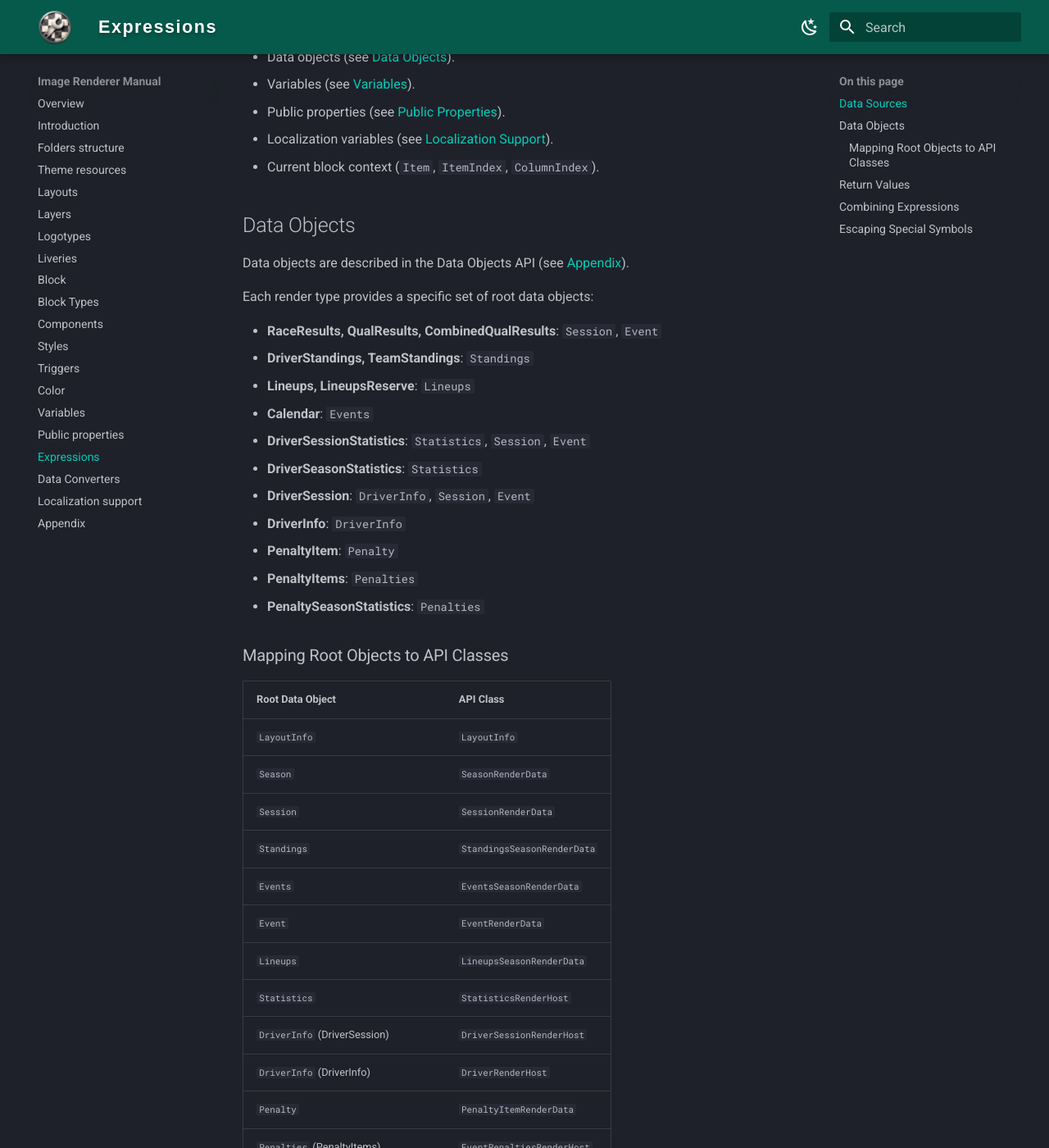
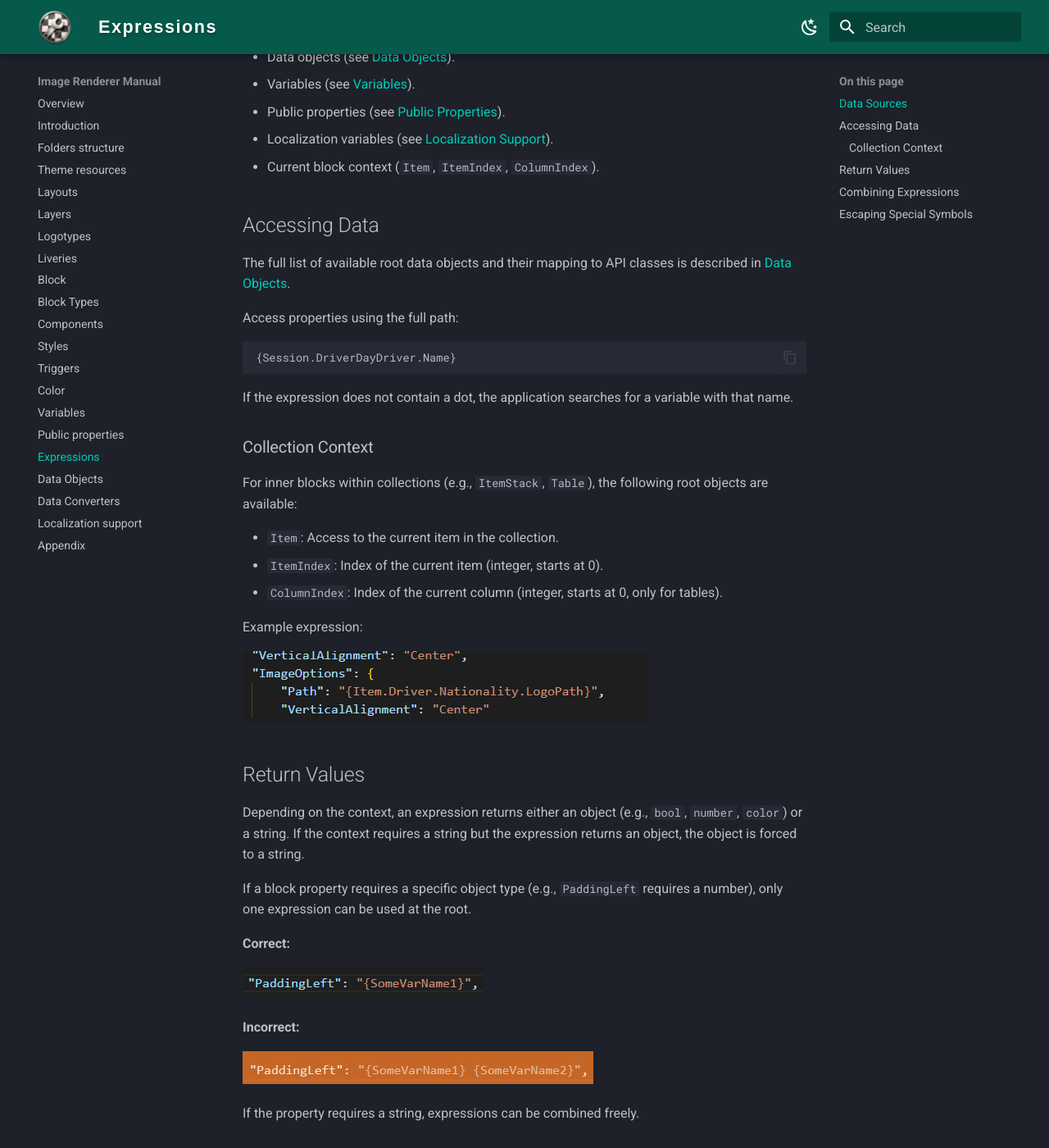
Before and after one commit to vlad-men/RacingLeagueTools_Docs, an MkDocs documentation site: the page built from docs/flex-renderer/manual/expressions.md, in a window 1280 px wide and 1400 px high, scrolled down 487 px. Shown: the whole window at 82% size. Built offline with MkDocs 1.6.1 and Material for MkDocs 9.7.7, drawn with Linux system fonts in a browser that asks for light colours; some of the changed text lies outside the part shown.

```diff
--- a/docs/flex-renderer/manual/expressions.md
+++ b/docs/flex-renderer/manual/expressions.md
@@ -10,51 +10,15 @@ An expression is a string enclosed in curly braces: `"{expression}"`.
 
 Expressions can retrieve data from the following sources:
 
-- Data objects (see [Data Objects](#data-objects)).
+- Data objects (see [Data Objects](data-objects.md)).
 - Variables (see [Variables](variables.md)).
 - Public properties (see [Public Properties](public-properties.md)).
 - Localization variables (see [Localization Support](localization-support.md)).
 - Current block context (`Item`, `ItemIndex`, `ColumnIndex`).
 
-## Data Objects
+## Accessing Data
 
-Data objects are described in the Data Objects API (see [Appendix](appendix.md)).
-
-Each render type provides a specific set of root data objects:
-
-- **RaceResults, QualResults, CombinedQualResults**: `Session`, `Event`
-- **DriverStandings, TeamStandings**: `Standings`
-- **Lineups, LineupsReserve**: `Lineups`
-- **Calendar**: `Events`
-- **DriverSessionStatistics**: `Statistics`, `Session`, `Event`
-- **DriverSeasonStatistics**: `Statistics`
-- **DriverSession**: `DriverInfo`, `Session`, `Event`
-- **DriverInfo**: `DriverInfo`
-- **PenaltyItem**: `Penalty`
-- **PenaltyItems**: `Penalties`
-- **PenaltySeasonStatistics**: `Penalties`
-
-### Mapping Root Objects to API Classes
-
-| Root Data Object | API Class |
-| --- | --- |
-| `LayoutInfo` | `LayoutInfo` |
-| `Season` | `SeasonRenderData` |
-| `Session` | `SessionRenderData` |
-| `Standings` | `StandingsSeasonRenderData` |
-| `Events` | `EventsSeasonRenderData` |
-| `Event` | `EventRenderData` |
-| `Lineups` | `LineupsSeasonRenderData` |
-| `Statistics` | `StatisticsRenderHost` |
-| `DriverInfo` (DriverSession) | `DriverSessionRenderHost` |
-| `DriverInfo` (DriverInfo) | `DriverRenderHost` |
-| `Penalty` | `PenaltyItemRenderData` |
-| `Penalties` (PenaltyItems) | `EventPenaltiesRenderHost` |
-| `Penalties` (PenaltySeasonStatistics) | `SeasonPenaltiesRenderHost` |
-
-The `LayoutInfo` and `Season` data objects are available in all render types.
-
-Some render objects contain `Name` and `LogoPath` properties (which can be null) if the corresponding class inherits from `NamedRenderData`.
+The full list of available root data objects and their mapping to API classes is described in [Data Objects](data-objects.md).
 
 Access properties using the full path:
 
@@ -64,13 +28,13 @@ Access properties using the full path:
 
 If the expression does not contain a dot, the application searches for a variable with that name.
 
+### Collection Context
+
 For inner blocks within collections (e.g., `ItemStack`, `Table`), the following root objects are available:
 
 - `Item`: Access to the current item in the collection.
 - `ItemIndex`: Index of the current item (integer, starts at 0).
 - `ColumnIndex`: Index of the current column (integer, starts at 0, only for tables).
-
-Complex or mismatched types are converted to strings. Objects of type `byte[]` can be referenced as image paths for database-stored images.
 
 Example expression:
 
--- a/mkdocs.yml
+++ b/mkdocs.yml
@@ -22,6 +22,7 @@ nav:
       - Variables: flex-renderer/manual/variables.md
       - Public properties: flex-renderer/manual/public-properties.md
       - Expressions: flex-renderer/manual/expressions.md
+      - Data Objects: flex-renderer/manual/data-objects.md
       - Data Converters: flex-renderer/manual/data-converters.md
       - Localization support: flex-renderer/manual/localization-support.md
       - Appendix: flex-renderer/manual/appendix.md
```
Also changed, not shown: docs/flex-renderer/manual/data-objects.md (added, +68 -0 lines), docs/flex-renderer/manual/index.md (+1 -0 lines), docs/flex-renderer/manual/layouts.md (+8 -1 lines).
